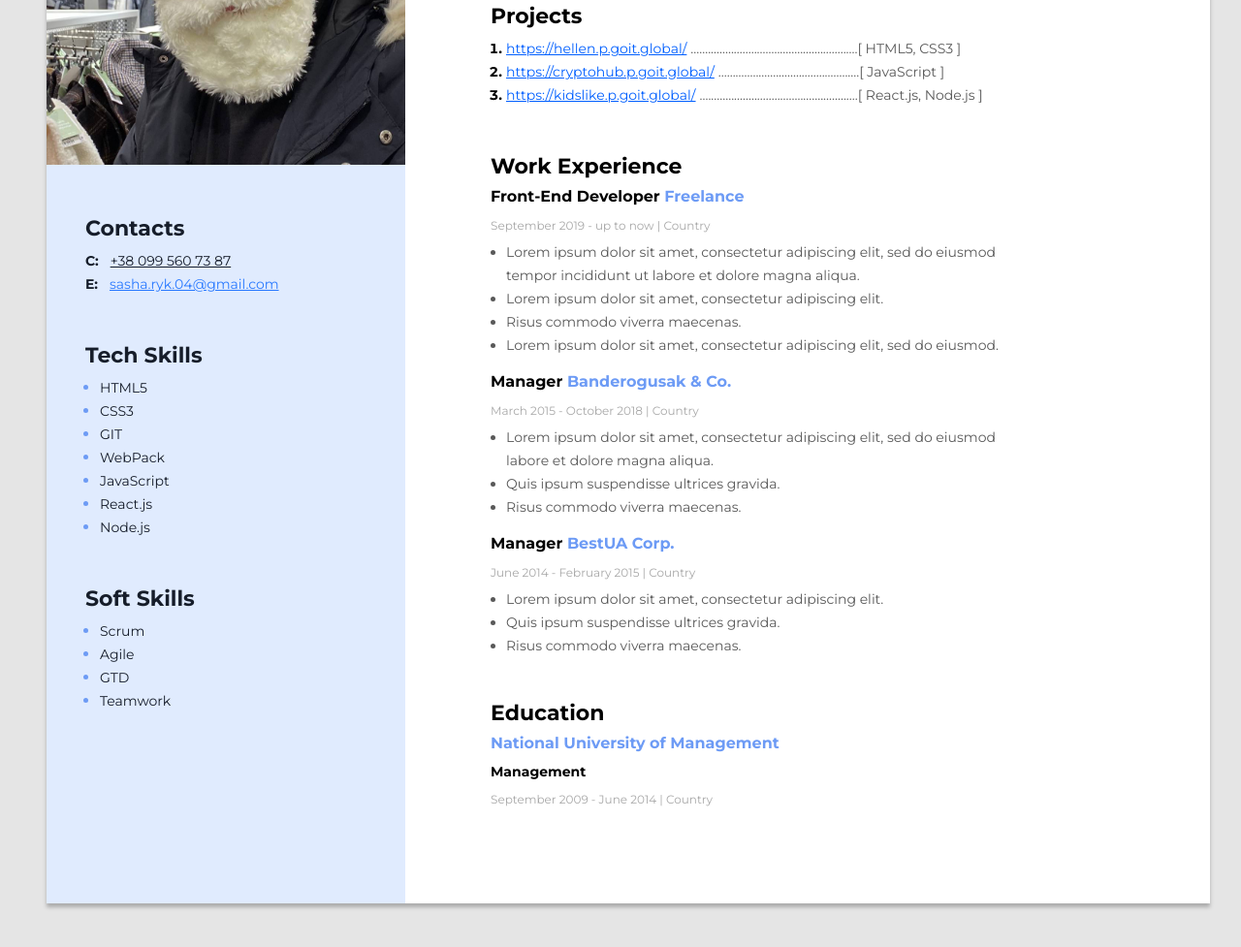
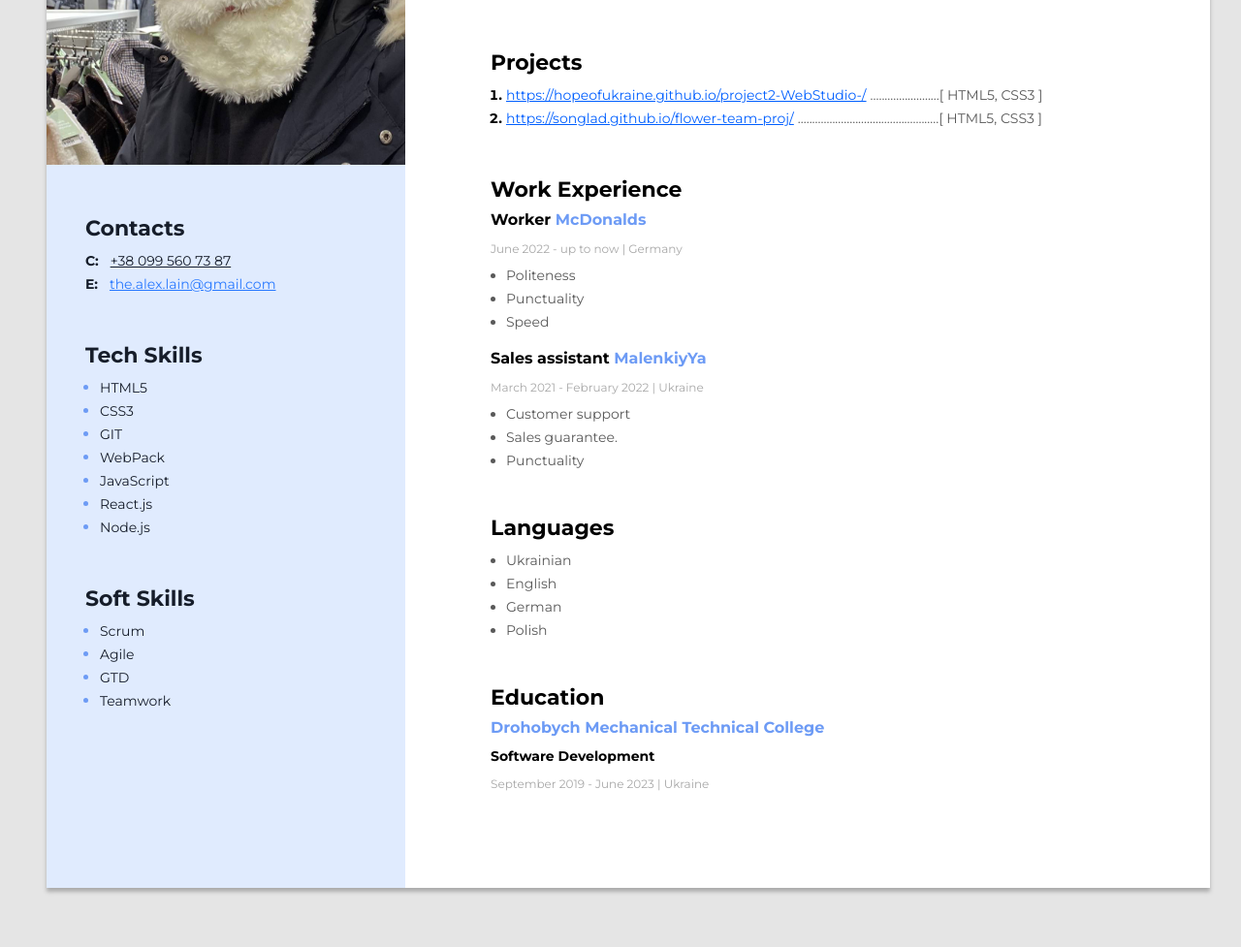
Before and after one commit to hopeofukraine/project1-resume-, a plain HTML site: page index.html in a window 1280 px wide. Shown: the part 411-1388 px from the top of the page at 97% size. Drawn offline with Linux system fonts and the light colour scheme.

Commit message:
content correction

```diff
--- a/css/style.css
+++ b/css/style.css
@@ -142,7 +142,21 @@ body {
   margin: 0;
   padding: 0 0 0 16px;
 }
-
+/* Languages */
+.languages-container {
+  margin-bottom: 44px;
+}
+.lang-list {
+  margin: 0;
+  padding: 0 0 0 16px;
+}
+.lang-item {
+  font-style: normal;
+  font-weight: 400;
+  font-size: 14px;
+  line-height: 24px;
+  color: #595959;
+}
 /* Education */
 
 .education-place {
--- a/index.html
+++ b/index.html
@@ -1,16 +1,18 @@
 <!DOCTYPE html>
 <html lang="en">
+  <head>
+    <meta charset="UTF-8" />
+    <meta http-equiv="X-UA-Compatible" content="IE=edge" />
+    <meta name="viewport" content="width=device-width, initial-scale=1.0" />
 
-<head>
-    <meta charset="UTF-8">
-    <meta http-equiv="X-UA-Compatible" content="IE=edge">
-    <meta name="viewport" content="width=device-width, initial-scale=1.0">
+    <link rel="preconnect" href="https://fonts.googleapis.com" />
+    <link rel="preconnect" href="https://fonts.gstatic.com" crossorigin />
+    <link
+      href="https://fonts.googleapis.com/css2?family=Montserrat:wght@400;700&display=swap"
+      rel="stylesheet"
+    />
 
-    <link rel="preconnect" href="https://fonts.googleapis.com">
-    <link rel="preconnect" href="https://fonts.gstatic.com" crossorigin>
-    <link href="https://fonts.googleapis.com/css2?family=Montserrat:wght@400;700&display=swap" rel="stylesheet">
-
-    <link rel="stylesheet" href="./css/style.css">
+    <link rel="stylesheet" href="./css/style.css" />
     <title>My Resume</title>
   </head>
 
@@ -21,18 +23,18 @@
       <div class="main-content">
         <!-- About me -->
         <div class="about-me-container">
-
           <h2 class="my-profession">Front-End Developer</h2>
           <h1 class="my-name">Ryk Oleksandr</h1>
 
-                <p class="my-descr">Lorem ipsum d olor sit amet, consectetur adipiscing elit, sed do eiusmod tempor
-                    incididunt ut labore
-                    et
-                    dolore
-                    magna aliqua. Quis ipsum suspendisse ultrices gravida. Risus commodo viverra maecenas accumsan lacus
-                    vel
-                    facilisis.</p>
-
+          <p class="my-descr">
+            I am inspired by project management and IT-innovations. Proactive,
+            sociable persistent achieving goals and desired result. Strong
+            analytical and decision-making skills. Customer-oriented. Front-end
+            developer with over half years of experience in developing various
+            applications. Responsible, attentive to details and deadlines. I do
+            not stop there, I always try to improve my skills and be in the
+            trend of new technologies.
+          </p>
         </div>
         <!-- My projects -->
 
@@ -40,28 +42,26 @@
           <h3 class="main-content-title">Projects</h3>
           <ol class="project-list">
             <li class="project-item">
-                        <a href="https://hellen.p.goit.global/"
-                            class="project-item-link">https://hellen.p.goit.global/</a>
+              <a
+                href="https://hopeofukraine.github.io/project2-WebStudio-/"
+                class="project-item-link"
+                >https://hopeofukraine.github.io/project2-WebStudio-/</a
+              >
               <span class="project-item-descr">
-                            ..........................................................[ HTML5, CSS3 ]
+                ........................[ HTML5, CSS3 ]
               </span>
             </li>
             <li class="project-item">
-                        <a href="https://cryptohub.p.goit.global/"
-                            class="project-item-link">https://cryptohub.p.goit.global/</a>
+              <a
+                href="https://songlad.github.io/flower-team-proj"
+                class="project-item-link"
+                >https://songlad.github.io/flower-team-proj/</a
+              >
               <span class="project-item-descr">
-                            .................................................[ JavaScript ]
-                        </span>
-                    </li>
-                    <li class="project-item">
-                        <a href="https://kidslike.p.goit.global/"
-                            class="project-item-link">https://kidslike.p.goit.global/</a>
-                        <span class="project-item-descr">
-                            .......................................................[ React.js, Node.js ]
+                .................................................[ HTML5, CSS3 ]
               </span>
             </li>
           </ol>
-
         </div>
 
         <!-- Work expeirience -->
@@ -72,84 +72,77 @@
 
           <div class="work-experience-place">
             <h4 class="work-experience-position">
-                        Front-End Developer
-                        <span class="work-experience-company">Freelance</span>
+              Worker
+              <span class="work-experience-company">McDonalds</span>
             </h4>
-                    <p class="work-period">September 2019 - up to now | Country</p>
+            <p class="work-period">June 2022 - up to now | Germany</p>
             <ul class="work-duties-list">
-                        <li class="work-duties">Lorem ipsum dolor sit amet, consectetur adipiscing elit, sed do eiusmod
-                            tempor incididunt ut
-                            labore et dolore magna aliqua.</li>
-                        <li class="work-duties">Lorem ipsum dolor sit amet, consectetur adipiscing elit.</li>
-                        <li class="work-duties">Risus commodo viverra maecenas. </li>
-                        <li class="work-duties">Lorem ipsum dolor sit amet, consectetur adipiscing elit, sed do eiusmod.
-                        </li>
+              <li class="work-duties">Politeness</li>
+              <li class="work-duties">Punctuality</li>
+              <li class="work-duties">Speed</li>
             </ul>
           </div>
 
           <!-- Company 2 -->
           <div class="work-experience-place">
             <h4 class="work-experience-position">
-                        Manager
-                        <span class="work-experience-company">Banderogusak & Co.</span>
+              Sales assistant
+              <span class="work-experience-company">MalenkiyYa</span>
             </h4>
 
-                    <p class="work-period">March 2015 - October 2018 | Country</p>
+            <p class="work-period">March 2021 - February 2022 | Ukraine</p>
             <ul class="work-duties-list">
-                        <li class="work-duties">Lorem ipsum dolor sit amet, consectetur adipiscing elit, sed do eiusmod
-                            labore et dolore
-                            magna aliqua. </li>
-                        <li class="work-duties">Quis ipsum suspendisse ultrices gravida.</li>
-                        <li class="work-duties">Risus commodo viverra maecenas. </li>
+              <li class="work-duties">Customer support</li>
+              <li class="work-duties">Sales guarantee.</li>
+              <li class="work-duties">Punctuality</li>
             </ul>
           </div>
-                <!-- Company 3 -->
-                <div class="work-experience-place">
-                    <h4 class="work-experience-position">
-                        Manager
-                        <span class="work-experience-company">BestUA Corp.</span>
-                    </h4>
-
-                    <p class="work-period">June 2014 - February 2015 | Country</p>
-                    <ul class="work-duties-list">
-                        <li class="work-duties">Lorem ipsum dolor sit amet, consectetur adipiscing elit. </li>
-                        <li class="work-duties">Quis ipsum suspendisse ultrices gravida.</li>
-                        <li class="work-duties">Risus commodo viverra maecenas. </li>
+        </div>
+        <div class="languages-container">
+          <h3 class="main-content-title">Languages</h3>
+          <ul class="lang-list">
+            <li class="lang-item">Ukrainian</li>
+            <li class="lang-item">English</li>
+            <li class="lang-item">German</li>
+            <li class="lang-item">Polish</li>
           </ul>
         </div>
-
-            </div>
-
         <!-- Education -->
         <div class="education-container">
-
           <h3 class="main-content-title">Education</h3>
-
           <!-- University -->
 
-                <h4 class="education-place">National University of Management</h4>
-                <h5 class="education-direction">Management</h5>
-                <p class="education-period">September 2009 - June 2014 | Country</p>
-
+          <h4 class="education-place">
+            Drohobych Mechanical Technical College
+          </h4>
+          <h5 class="education-direction">Software Development</h5>
+          <p class="education-period">September 2019 - June 2023 | Ukraine</p>
         </div>
-
-
       </div>
 
       <!-- Side bar -->
       <aside class="sidebar">
-            <img src="./img/img.jpg" alt="My photo" width="370px" class="my-photo">
+        <img
+          src="./img/img.jpg"
+          alt="My photo"
+          width="370px"
+          class="my-photo"
+        />
 
         <!-- Contacts -->
         <div class="contacts-container">
           <h3 class="sidebar-title">Contacts</h3>
           <p class="contacts-item">
             <span class="contacts-type">C: </span>
-                    <a href="tel:+38 099 560 73 87" class="contacts-number">+38 099 560 73 87</a>
+            <a href="tel:+38 099 560 73 87" class="contacts-number"
+              >+38 099 560 73 87</a
+            >
           </p>
           <p class="contacts-item">
             <span class="contacts-type">E: </span>
-                    <a href="mailto:sasha.ryk.04@gmail.com" class="contacts-email">sasha.ryk.04@gmail.com</a>
+            <a href="mailto:the.alex.lain@gmail.com" class="contacts-email"
+              >the.alex.lain@gmail.com</a
+            >
           </p>
         </div>
         <!-- Tech Skills -->
@@ -197,10 +190,7 @@
             </li>
           </ul>
         </div>
-
       </aside>
-
     </div>
   </body>
-
 </html>
```
Lines whose indentation alone changed are shown as unchanged.
